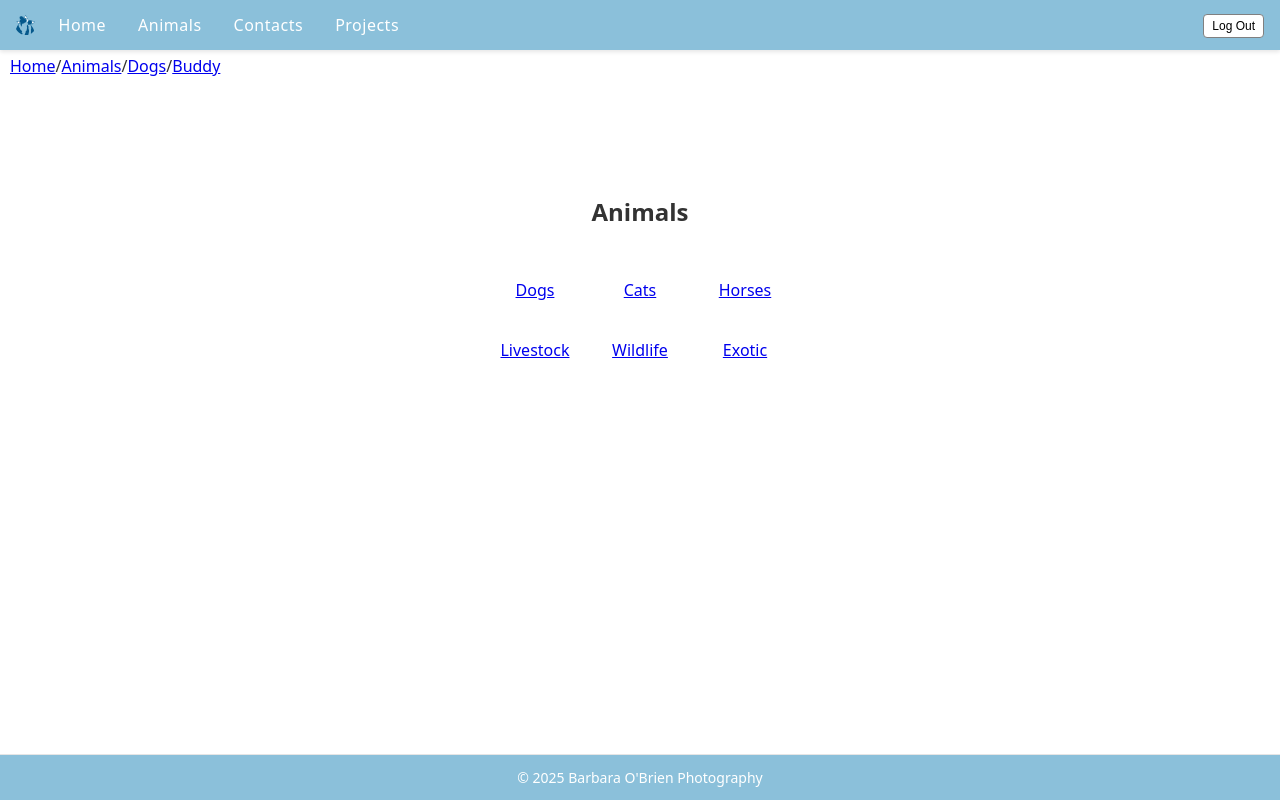
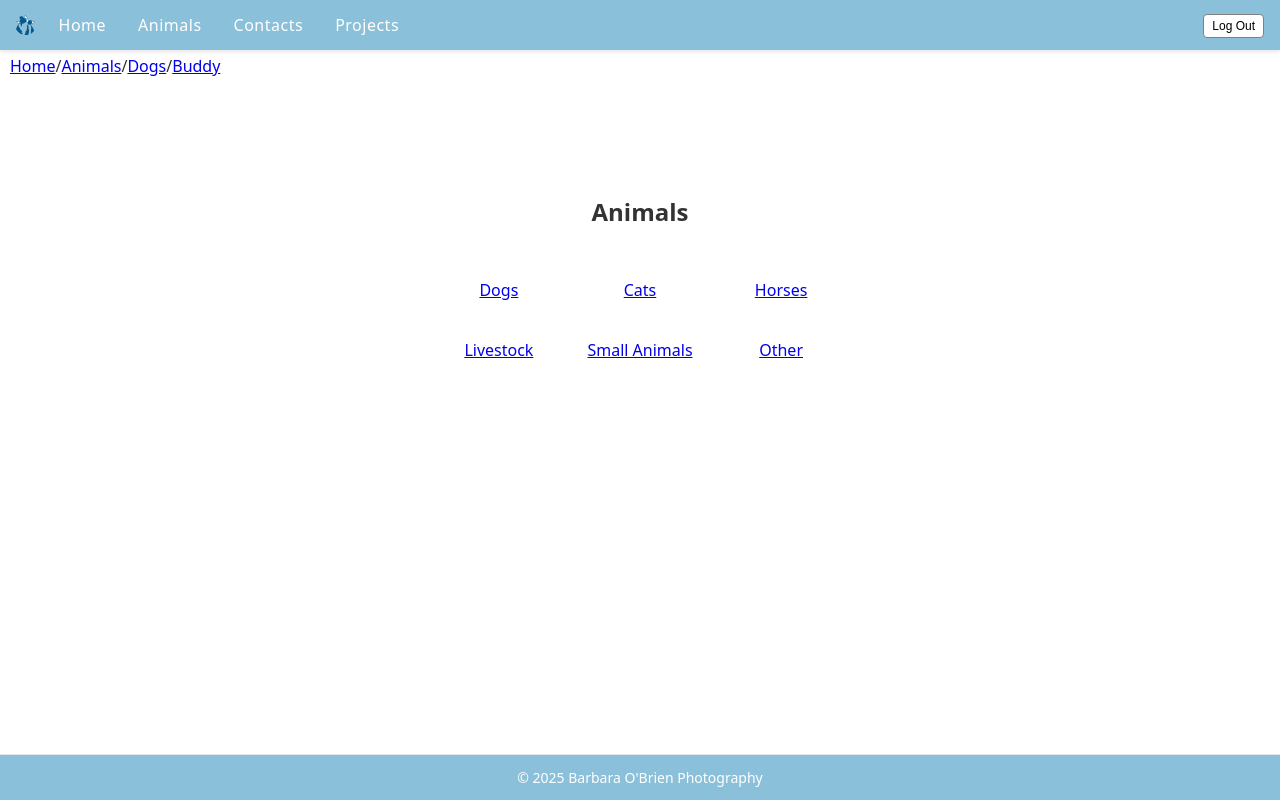
Before and after one commit to whoguy24/starpet, a React (Vite) app: page /animals/categories in a window 1280 px wide. Built offline with nearby package versions, Linux system fonts and the light colour scheme; no server answers; the database is empty; sample sign-in values are in the browser's storage.

Commit message:
Re-did categories.

```diff
--- a/src/app/App.jsx
+++ b/src/app/App.jsx
@@ -17,6 +17,8 @@ import Contacts from "../components/Contacts/Contacts";
 
 // Import CSS
 import "./App.css";
+
+// Routes: Dogs, Cats, Horses, Livestock, Small Pets, Other
 
 // Component Function
 function App() {
--- a/src/components/Animals/AnimalsCategory.jsx
+++ b/src/components/Animals/AnimalsCategory.jsx
@@ -10,8 +10,8 @@ function AnimalsCategory() {
     { name: "Cats", route: "cats" },
     { name: "Horses", route: "horses" },
     { name: "Livestock", route: "livestock" },
-    { name: "Wildlife", route: "wildlife" },
-    { name: "Exotic", route: "exotic" },
+    { name: "Small Animals", route: "small_animals" },
+    { name: "Other", route: "other" },
   ];
   // Render DOM
   return (
--- a/src/components/Animals/dummies.js
+++ b/src/components/Animals/dummies.js
@@ -37,7 +37,7 @@ export const dummyAnimals = {
     { id: 29, name: "Rusty" },
     { id: 30, name: "Maple" },
   ],
-  wildlife: [
+  small_animals: [
     { id: 31, name: "Fox" },
     { id: 32, name: "Deer" },
     { id: 33, name: "Raven" },
@@ -45,7 +45,7 @@ export const dummyAnimals = {
     { id: 35, name: "Hawk" },
     { id: 36, name: "Badger" },
   ],
-  exotic: [
+  other: [
     { id: 37, name: "Zara the Zebra" },
     { id: 38, name: "Kumo the Koala" },
     { id: 39, name: "Rafi the Giraffe" },
```
